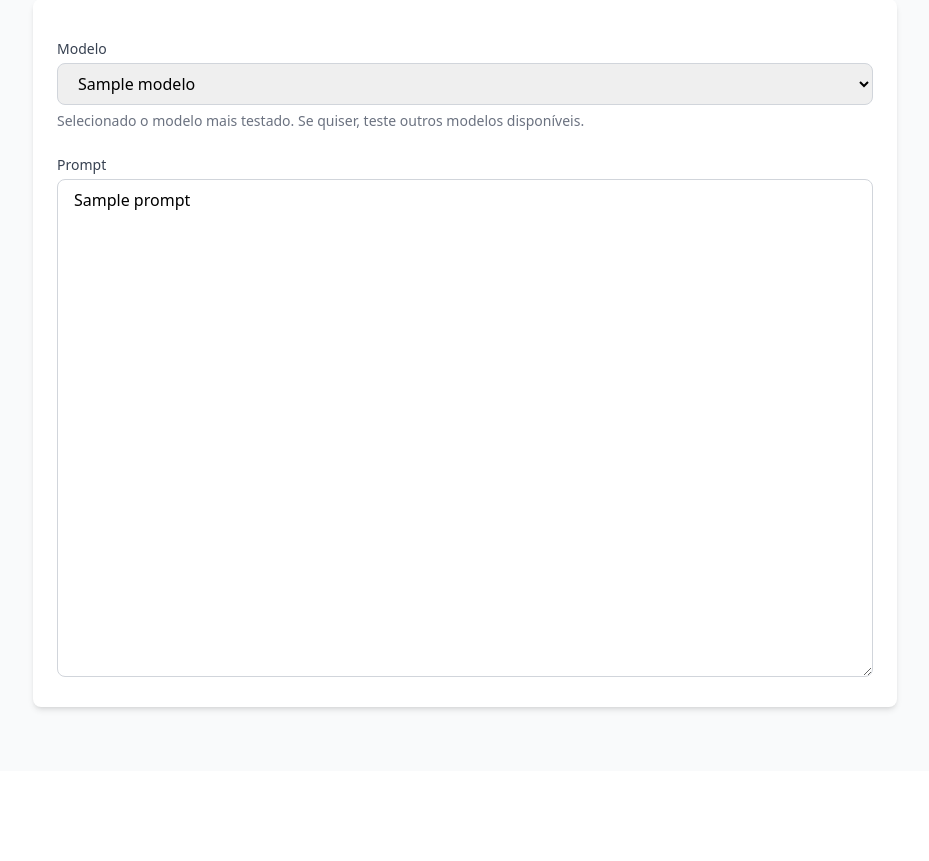
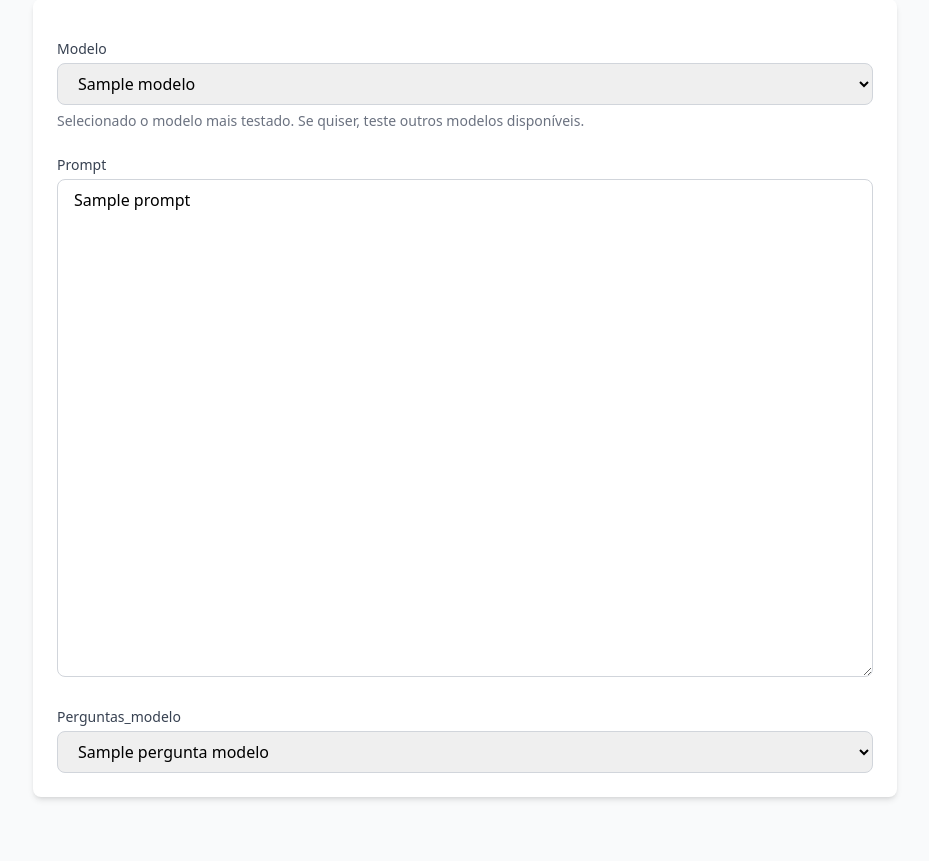
Before and after one commit to danilocgsilva/imersao_dev_ia_alura__dev_agentes_de_ai_apimentado, a Flask app: template app/flask_app/templates/prompt.html in a window 1280 px wide. Shown: the part 161-1022 px from the top of the page, without its empty margins (175-1104 px from the left). Before the commit the page ends 873 px from the top, so only its background shows below. Run offline with Flask 3, Linux system fonts and the light colour scheme; the template is opened without the code that fills it: most values are stand-ins (such as "Sample title", 1, 10 or a date in 2020); some libraries are stand-ins or nearby versions.

Commit message:
Carregamento das perguntas modelo

```diff
--- a/app/flask_app/templates/prompt.html
+++ b/app/flask_app/templates/prompt.html
@@ -9,7 +9,7 @@
             <form id="formulario" class="space-y-6">
 
                 <div class="mt-4">
-                    <label class="block text-sm font-medium text-gray-700 mb-1" for="category">
+                    <label class="block text-sm font-medium text-gray-700 mb-1" for="modelo">
                         Modelo
                     </label>
                     <div class="relative">
@@ -37,7 +37,22 @@
                             placeholder="Escreva seu prompt aqui."
                             class="w-full px-4 py-2 border border-gray-300 rounded-lg focus:ring-2 focus:ring-blue-500 focus:border-blue-500 outline-none transition">{{ view_model.prompt }}</textarea>
                     </div>
+                </div>
 
+                <div class="mt-4">
+                    <label class="block text-sm font-medium text-gray-700 mb-1" for="perguntas_modelo">
+                        Perguntas_modelo
+                    </label>
+                        <div class="relative">
+                        <select
+                            id="perguntas_modelo"
+                            name="perguntas_modelo"
+                            class="w-full px-4 py-2 border border-gray-300 rounded-lg focus:ring-2 focus:ring-blue-500 focus:border-blue-500 outline-none transition">
+                            {% for pergunta_modelo in view_model.perguntas_modelo %}
+                                <option value="{{ pergunta_modelo[1] }}">{{ pergunta_modelo[1] }}</option>
+                            {% endfor %}
+                        </select>
+                    </div>
                 </div>
 
             </form>
```
Also changed, not shown: app/flask_app/template_models/Prompt.py (+13 -0 lines), app/suporte/Banco.py (+9 -0 lines).
